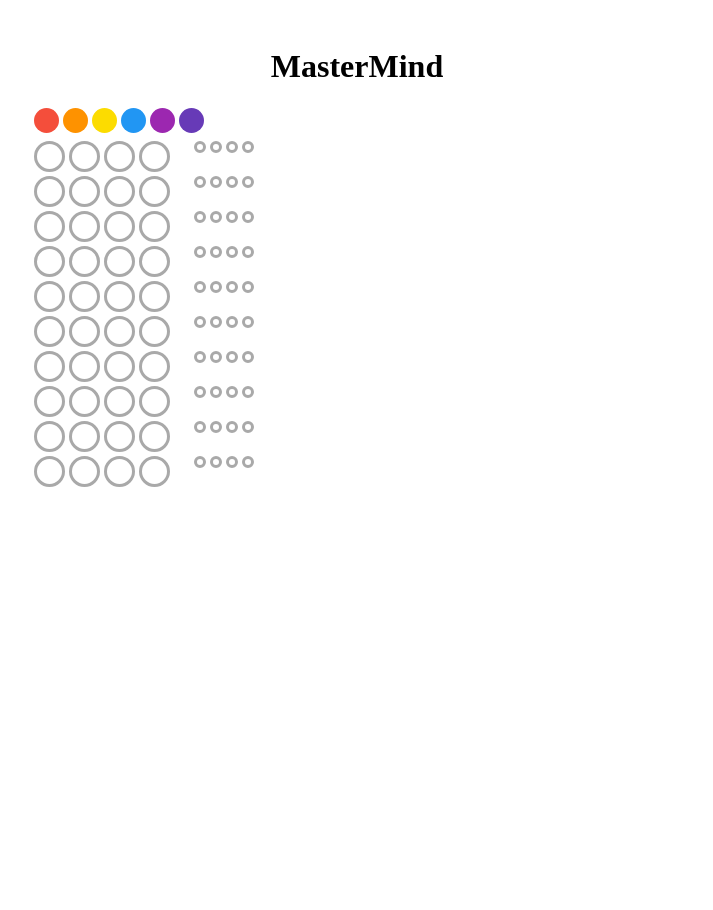
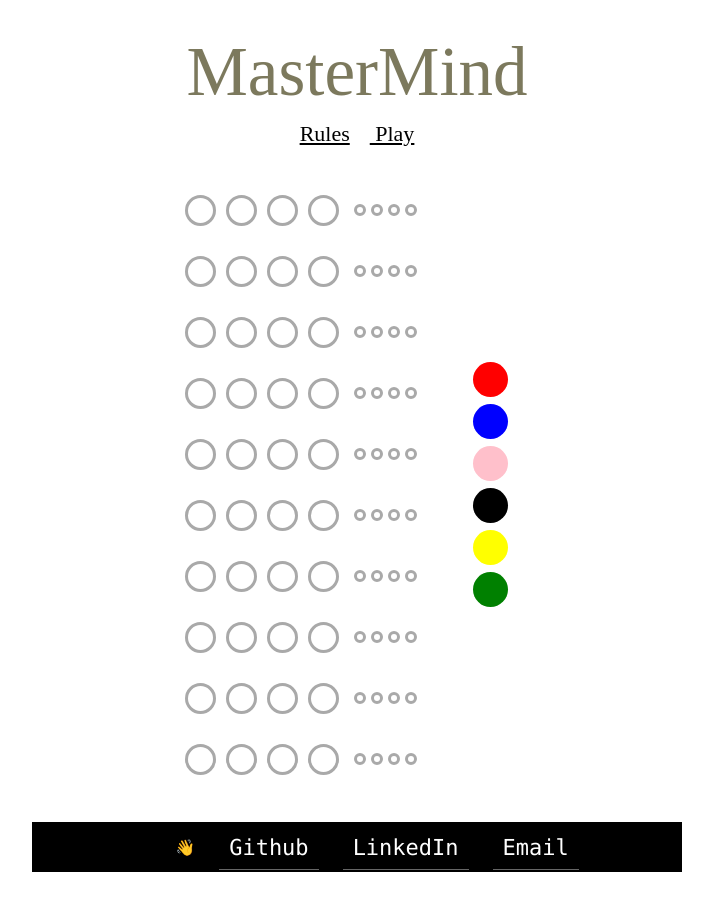
Before and after one commit to sidtiwari98/MasterMind, a Gatsby site: page /game_page/game_page in a window 1280 px wide. Shown: the whole page, without its empty margins (283-996 px from the left). Before the commit the page ends 800 px from the top, so only its background shows below. Built offline with nearby package versions, Linux system fonts and the light colour scheme; Gatsby itself is replaced by a stand-in of ours.

Commit message:
scoring logic fixed and styling

```diff
--- a/src/components/color_palette/ColorPalette.css
+++ b/src/components/color_palette/ColorPalette.css
@@ -1,7 +1,11 @@
 .circle_palette{
-    height: 25px;
-    width: 25px;
+    height: 35px;
+    width: 35px;
     border-radius: 50%;
-    display: inline-block;
-    margin: 2px;
+    margin: 7px;
+    display: flex;
 }
+
+.palette_holder{
+    padding: 5%;
+}
--- a/src/components/color_palette/colorPalette.js
+++ b/src/components/color_palette/colorPalette.js
@@ -1,15 +1,5 @@
 import React from 'react'
 import "./ColorPalette.css"
-
-const colors = [
-  "#F44E3B",
-  "#FE9200",
-  "#FCDC00",
-  "#2196f3",
-  "#9c27b0",
-  "#673ab7"
-];
-
 
 const ColorPalette = (props) => {
 
@@ -20,7 +10,7 @@
   return(
   <div className={'palette_holder'}>
       {
-       colors.map((color, key)=> {
+       props.colors.map((color, key)=> {
          return(
           <span className={'circle_palette'} key={key} style={{backgroundColor: color}}
                onClick={handleColorChange.bind(this,color)}
--- a/src/components/layout/layout.css
+++ b/src/components/layout/layout.css
@@ -2,10 +2,92 @@
     margin: 3rem auto;
     max-width: 650px;
     padding: 0 1rem;
+    justify-content: center;
+    align-items: center;
+    text-align: center;
+}
+a {
+    box-shadow: inset 0 -1px 0 hsla(0, 0%, 100%, 0.4);
+    color: black;
+    font-size: 22px;
+    text-decoration: underline;
+    padding: 10px
 }
 
+a:hover{
+    box-shadow: inset 0 -1.2em 0 hsla(0, 0%, 100%, 0.4);
+}
 .heading{
     display: flex;
     justify-content: center;
     align-items: center;
+    color: #7c795d; font-family: 'Trocchi', serif;
+    font-size: 69px;
+    font-weight: normal;
+    line-height: 48px;
+    margin: 0;
+    padding-bottom: 25px;
 }
+
+ul {
+    display: inline-grid;
+    grid-auto-flow: row;
+    grid-gap: 24px;
+    justify-items: center;
+    margin: auto;
+}
+
+li {
+    align-self: center;
+}
+
+@media (min-width: 500px) {
+    ul {
+        grid-auto-flow: column;
+    }
+}
+
+.social_media_links {
+    color: white;
+    text-decoration: none !important ;
+    box-shadow: inset 0 -1px 0 hsla(0, 0%, 100%, 0.4);
+}
+
+.social_media_links:hover {
+    box-shadow: inset 0 -1.2em 0 hsla(0, 0%, 100%, 0.4);
+}
+
+li:last-child {
+    grid-column: 1 / 2;
+    grid-row: 1 / 2;
+}
+
+li:hover ~ li p {
+    animation: wave-animation 0.3s infinite;
+}
+
+
+.footer {
+    display: flex;
+    flex-direction: rows;
+    justify-content: center;
+    align-content: center;
+    height: 50px;
+    width: 100%;
+    background-color: black;
+    line-height: 1.3;
+    font-family: Menlo, monospace;
+}
+
+@keyframes wave-animation {
+    0%,
+    100% {
+        transform: rotate(0deg);
+    }
+    25% {
+        transform: rotate(20deg);
+    }
+    75% {
+        transform: rotate(-15deg);
+    }
+}
--- a/src/components/layout/layout.js
+++ b/src/components/layout/layout.js
@@ -1,11 +1,26 @@
 import React from 'react'
 import './layout.css'
+import {Link} from "gatsby"
 
 const Layout = ({children}) => {
-  return(
-    <div className= "main_container">
+  return (
+    <div className="main_container">
       <h1 className={"heading"}>MasterMind</h1>
+        <Link to="/Game%20Rules/game_rules/">Rules</Link>
+        <Link to="/"> Play </Link>
       {children}
+      <div className={"footer"}>
+        <ul>
+          <li><a className={"social_media_links"} href="https://github.com/sidtiwari98" target={"_blank"}>Github</a>
+          </li>
+          <li><a className={"social_media_links"} href="https://www.linkedin.com/in/siddharth-dev-tiwari/"
+                 target={"_blank"}>LinkedIn</a></li>
+          <li><a className={"social_media_links"} href="mailto:siddhdt@gmail.com">Email</a></li>
+          <li>
+            <p>👋</p>
+          </li>
+        </ul>
+      </div>
     </div>
   )
 };
--- a/src/components/pegs/pegs.css
+++ b/src/components/pegs/pegs.css
@@ -3,7 +3,7 @@
     width: 25px;
     border-radius: 50%;
     display: inline-block;
-    margin: 2px;
+    margin: 5px;
     border-style: solid;
     border-color: darkgray;
 }
@@ -11,6 +11,7 @@
 .pegs_holder{
     display: flex;
     flex-direction: row;
+    padding: 10px;
 }
 
 .scoring_pegs_holder{
--- a/src/components/pegs/pegs.js
+++ b/src/components/pegs/pegs.js
@@ -1,4 +1,4 @@
-import React, {useState} from 'react'
+import React, {useState, useEffect} from 'react'
 import './pegs.css'
 import ScoringPegs from "../scoring_pegs/scoringPegs";
 
@@ -11,6 +11,7 @@
     2: null,
     3: null,
   });
+  const [displayofButton, setDisplayofButton] = useState("none");
 
   const handleClick = (color, selectedPeg) => {
     let colorOfPegsCopy = Object.assign({}, colorOfPegs);
@@ -18,8 +19,18 @@
     setColorOfPegs(colorOfPegsCopy);
   };
 
+  useEffect(()=> {
+    for(let key in colorOfPegs){
+
+      if(colorOfPegs[0] && colorOfPegs[1] && colorOfPegs[2] && colorOfPegs[3]){
+        setDisplayofButton("inline")
+      }
+    }
+  },[colorOfPegs]);
+
+
   return (
-    <div className={'pegs_holder'} key = {props.key}>
+    <div className={'pegs_holder'}>
       {
         [...Array(number_of_pegs)].map((e, i) =>
           <span className={'circle_pegs'} key={i} style={{backgroundColor: colorOfPegs[i]}}
@@ -27,7 +38,8 @@
           />
         )}
       <div className={"scoring_pegs_holder"}>
-        <ScoringPegs initialColor={props.initialColor} inputColor={colorOfPegs} rowChangeFunction = {props.rowChangeFunction}/>
+        <ScoringPegs initialColor={props.initialColor} inputColor={colorOfPegs} rowChangeFunction = {props.rowChangeFunction}
+        displayofButton = {displayofButton}/>
       </div>
     </div>
   )
--- a/src/components/row/row.js
+++ b/src/components/row/row.js
@@ -19,7 +19,7 @@
     <div className={"rows_container"}>
       {
         [...Array(number_of_rows)].map((e, i) =>
-          <span id={'pegs_scoringPegs'+i} key={i} style = {{pointerEvents: setPointEvents(i, props.activeRow)}}
+          <span id={'pegs_scoringPegs'} key={i} style = {{pointerEvents: setPointEvents(i, props.activeRow)}}
           >
           <Pegs selectedColor={props.selectedColor} initialColor={props.initialColor}
                 rowChangeFunction={props.rowChangeFunction}/>
--- a/src/components/scoring_pegs/scoringPegs.css
+++ b/src/components/scoring_pegs/scoringPegs.css
@@ -1,9 +1,48 @@
-.circle_scoring_pegs{
+.circle_scoring_pegs {
     height: 6px;
     width: 6px;
     border-radius: 50%;
     display: inline-block;
-margin: 2px;
+    margin-top: 7px;
+    margin-right: 5px;
     border-style: solid;
     border-color: darkgray;
 }
+
+.scoring_pegs_holder {
+    padding-top: 7px;
+}
+
+.scoring_pegs_and_button_holder {
+    display: flex;
+    flex-direction: row;
+}
+
+.button_holder {
+    display: flex;
+    justify-content: center;
+    align-items: center;
+    align-content: center;
+    align-self: center;
+    padding-left: 5px;
+}
+
+#submit_button {
+    background-color: #4CAF50; /* Green */
+    border: none;
+    color: white;
+    padding: 10px;
+    text-align: center;
+    text-decoration: none;
+    display: inline-block;
+    font-size: 12px;
+    cursor: pointer;
+    -webkit-transition-duration: 0.4s; /* Safari */
+}
+
+#submit_button:hover {
+    box-shadow: 0 12px 16px 0 rgba(0, 0, 0, 0.24), 0 17px 50px 0 rgba(0, 0, 0, 0.19);
+    font-size: 16px;
+    padding: 12px;
+    transition-duration: 0.4s;
+}
--- a/src/components/scoring_pegs/scoringPegs.js
+++ b/src/components/scoring_pegs/scoringPegs.js
@@ -5,13 +5,6 @@
 
 const ScoringPegs = (props) => {
 
-  for(let key in props.inputColor){
-
-    //component will mount
-    if(props.inputColor[0] && props.inputColor[1] && props.inputColor[2] && props.inputColor[3]){
-      document.getElementById("submit_button").setAttribute('style', 'display: inline')
-    }
-  }
 
   const [colorOfScoringPegs, setColorOfScoringPegs] = useState({
     0: "#FFFFFF",
@@ -23,21 +16,46 @@
   const handleClick = (initialColorAndPosition, inputColorAndPosition) => {
     let colorOfScoringPegsCopy = Object.assign({}, colorOfScoringPegs);
     let initialColorAndPositionCopy = Object.assign({}, initialColorAndPosition);
+    let inputColorAndPositionCopy = Object.assign({}, inputColorAndPosition);
+    let correct_in_position_and_color = 0;
+    let correct_in_color = 0;
 
-    for (let keyInput in inputColorAndPosition){
-      for (let keyInitial in initialColorAndPositionCopy){
-        if (inputColorAndPosition[keyInput] === initialColorAndPositionCopy[keyInitial]){ //if color is present in initial
+
+    //for position and color
+    for (let keyInput in inputColorAndPositionCopy) {
+      if (inputColorAndPositionCopy[keyInput] === initialColorAndPositionCopy[keyInput]) {
+        correct_in_position_and_color++;
+        inputColorAndPositionCopy[keyInput] = "";
+        initialColorAndPositionCopy[keyInput] = "";
+      }
+    }
+
+    //for color
+    console.log(">>>>>", initialColorAndPositionCopy)
+    console.log(">>>>>", inputColorAndPositionCopy);
+    for (let keyInput in inputColorAndPositionCopy) {
+      for (let keyInitial in initialColorAndPositionCopy) {
+        if (inputColorAndPositionCopy[keyInput] === "" || initialColorAndPositionCopy[keyInitial] === "") {
+          continue;
+        }
+        if (inputColorAndPositionCopy[keyInput] === initialColorAndPositionCopy[keyInitial]) {
+          console.log("at", keyInput, keyInitial);
           initialColorAndPositionCopy[keyInitial] = "";
-          if(keyInput === keyInitial){ //check if postion is same
-            colorOfScoringPegsCopy[keyInput] = "black";
-            break;
-          }
-          else{ //if position not same
-            colorOfScoringPegsCopy[keyInput] = "red";
-          }
+          inputColorAndPositionCopy[keyInput] = "";
+          correct_in_color++;
         }
       }
     }
+
+    let i;
+    for (i = 0; i < correct_in_position_and_color; i++) {
+      colorOfScoringPegsCopy[i] = "black"
+    }
+
+    for (let j = i; j < correct_in_position_and_color + correct_in_color; j++) {
+      colorOfScoringPegsCopy[j] = "red"
+    }
+
     setColorOfScoringPegs(colorOfScoringPegsCopy);
     handleRowChange()
   };
@@ -47,17 +65,19 @@
   };
 
   return (
-    <div className={'scoring_pegs_holder'}>
+    <div className={'scoring_pegs_and_button_holder'}>
       {
         [...Array(number_of_pegs)].map((e, i) =>
           <span className={'circle_scoring_pegs'} key={i} style={{backgroundColor: colorOfScoringPegs[i]}}
           />
         )}
-      <button id={'submit_button'} onClick={handleClick.bind(this, props.initialColor, props.inputColor)}
-      style={{display: "none"}}
-      >
-        Submit
-      </button>
+      <div className={'button_holder'}>
+        <button id={'submit_button'} onClick={handleClick.bind(this, props.initialColor, props.inputColor)}
+                style={{display: props.displayofButton}}
+        >
+          Submit
+        </button>
+      </div>
     </div>
   )
 };
--- /dev/null
+++ b/src/pages/game_page/game_page.css
@@ -0,0 +1,7 @@
+.board_holder{
+    padding: 5%;
+    display: flex;
+    justify-content: center;
+    align-items: center;
+    flex-direction: row;
+}
--- a/src/pages/game_page/game_page.js
+++ b/src/pages/game_page/game_page.js
@@ -2,26 +2,27 @@
 import Layout from "../../components/layout/layout"
 import ColorPalette from "../../components/color_palette/colorPalette";
 import Rows from "../../components/row/row";
+import './game_page.css'
+
+const colors = ["red",
+  "blue",
+  "pink",
+  "black",
+  "yellow",
+  "green"];
+
+const colorToGuess = {
+  0: colors[Math.floor(Math.random() * colors.length)],
+  1: colors[Math.floor(Math.random() * colors.length)],
+  2: colors[Math.floor(Math.random() * colors.length)],
+  3: colors[Math.floor(Math.random() * colors.length)]
+};
 
 
 const Game_page = () => {
 
   const [selectedColor, setSelectedColor] = useState("0");
   const [activeRow, setActiveRow] = useState(0);
-
-  // const colorToGuess = {
-  //   0: "#F44E3B",
-  //   1: "#FE9200",
-  //   2: "#FCDC00",
-  //   3: "#2196f3"
-  // };
-
-  const colorToGuess = {
-    0: "#F44E3B",
-    1: "#F44E3B",
-    2: "#F44E3B",
-    3: "#F44E3B"
-  };
 
 
   const getSelectedColorFromPalette = (color) => {
@@ -34,9 +35,13 @@
 
   return (
     <Layout>
-      <ColorPalette colorSelectedFunction = {getSelectedColorFromPalette}/>
-      <Rows selectedColor = {selectedColor} initialColor = {colorToGuess} activeRow = {activeRow} rowChangeFunction = {getActiveRow}/>
-      <br />
+      {console.log(colorToGuess)}
+      <div className={"board_holder"}>
+        <Rows selectedColor={selectedColor} initialColor={colorToGuess} activeRow={activeRow}
+              rowChangeFunction={getActiveRow}/>
+        <br/>
+        <ColorPalette colors={colors} colorSelectedFunction={getSelectedColorFromPalette}/>
+      </div>
     </Layout>
   )
 };
```
Also changed, not shown: src/components/row/row.css (+3 -4 lines), src/pages/Game Rules/game_rules.js (added, +33 -0 lines). Lines whose indentation alone changed are shown as unchanged.
